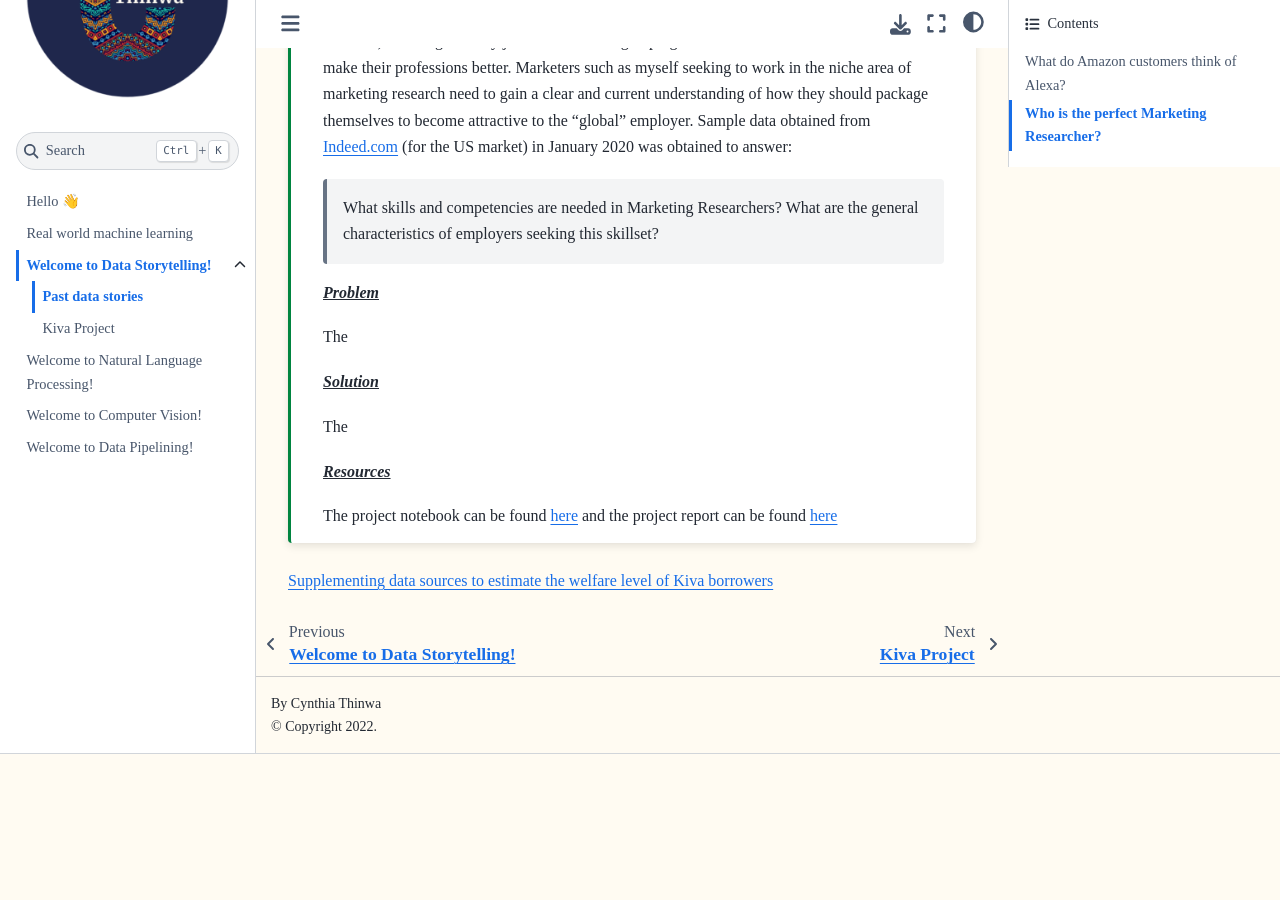
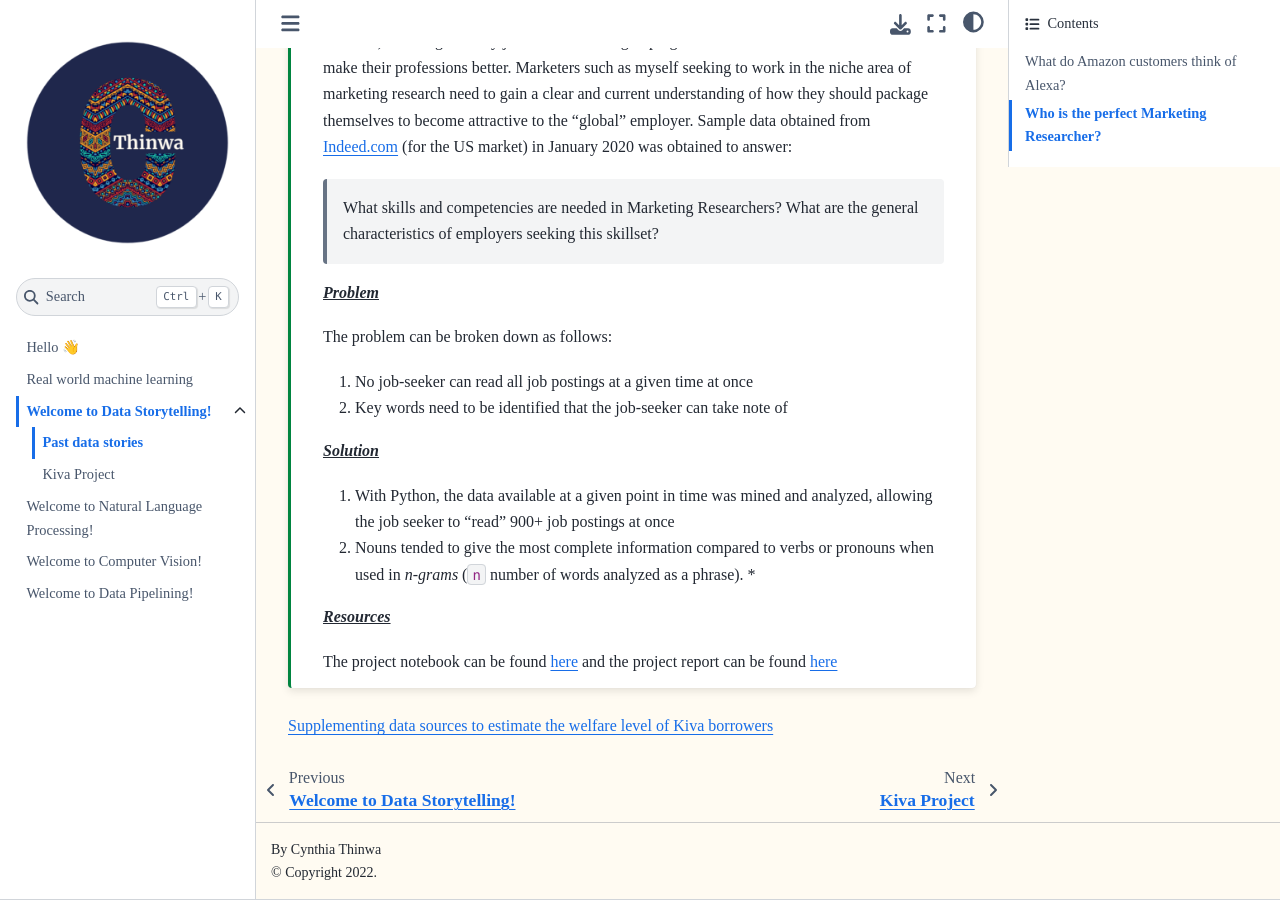
Before and after one commit to CeeThinwa/knowledge-hub, a Jupyter Book: the page built from book/data-storytelling-past-projects.md, in a window 1280 px wide and 900 px high, scrolled down 1252 px. Built offline with Jupyter Book 1.0.4 settings and Sphinx 7.4.7 and the Sphinx Book theme 1.1.4, drawn with Linux system fonts in a browser that asks for light colours; before the commit the page ends 2006 px from its top, so only the background shows below that.

Commit message:
added content

```diff
--- a/book/data-storytelling-past-projects.md
+++ b/book/data-storytelling-past-projects.md
@@ -45,11 +45,15 @@ Data is disrupting professions everywhere, and academia is fighting to keep up (
 
 <u>_**Problem**_</u>
 
-The
+The problem can be broken down as follows:
+1. No job-seeker can read all job postings at a given time at once
+2. Key words need to be identified that the job-seeker can take note of
 
 <u>_**Solution**_</u>
 
-The
+1. With Python, the data available at a given point in time was mined and analyzed, allowing the job seeker to "read" 900+ job postings at once
+2. Nouns tended to give the most complete information compared to verbs or pronouns when used in *n-grams* (`n` number of words analyzed as a phrase).
+    *
 
 <u>_**Resources**_</u>
 
```
